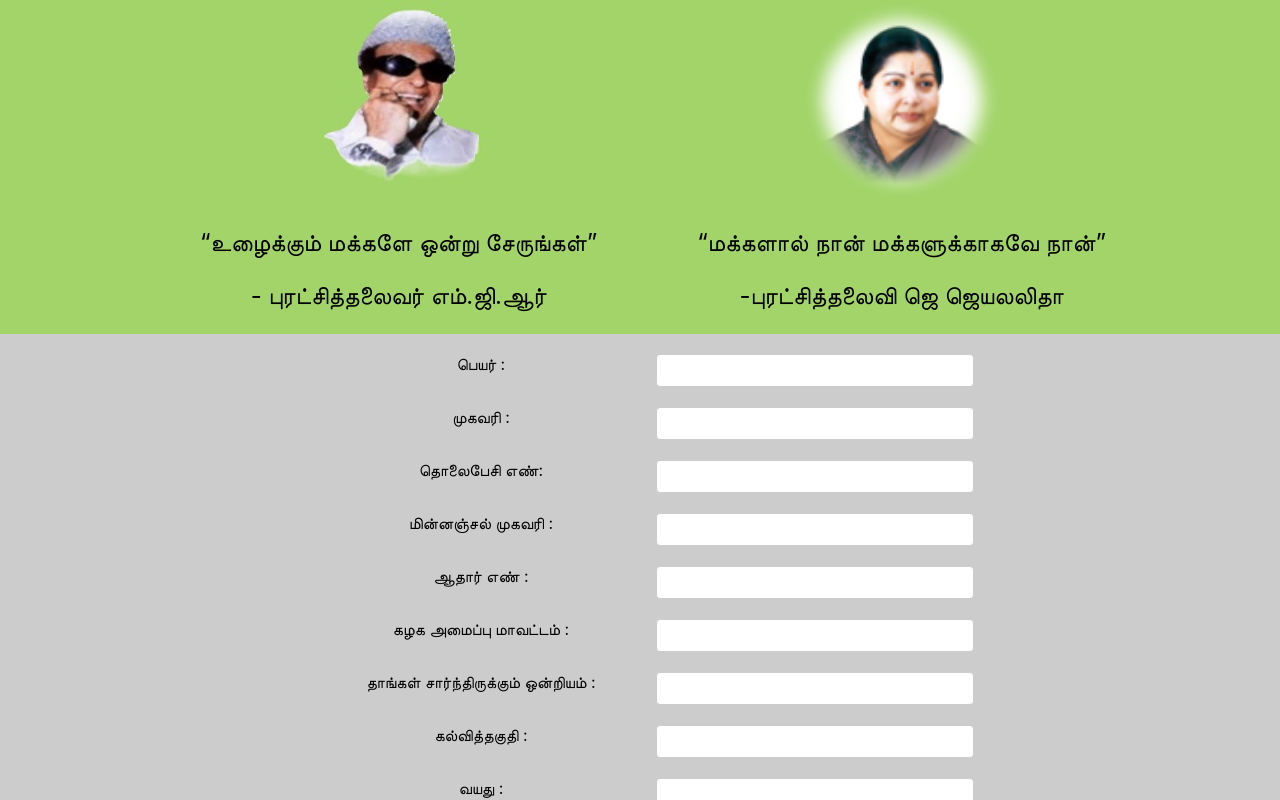
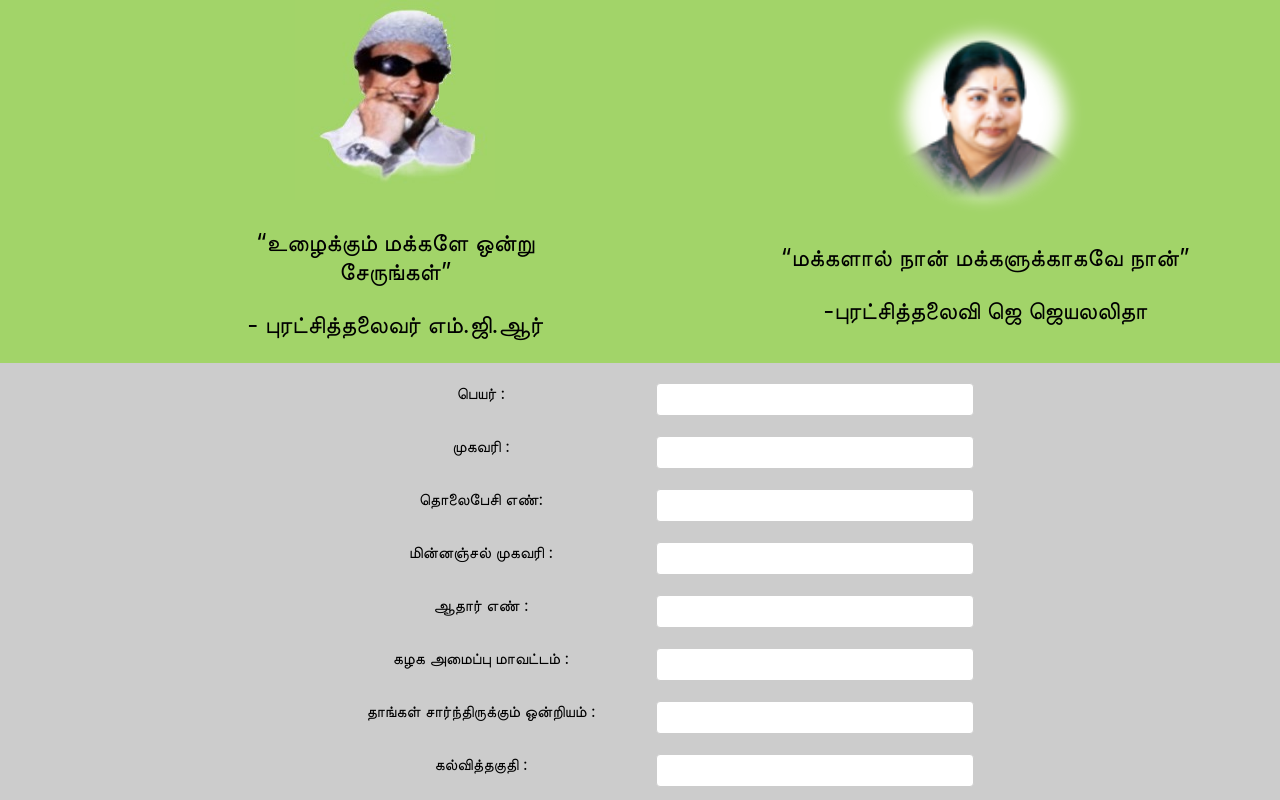
Before and after one commit to Gokul1734/Registration, a React (Create React App) app: page / in a window 1280 px wide. Shown: the top 800 px of the page. Built offline with nearby package versions, Linux system fonts and the light colour scheme.

Commit message:
Update registration.js

```diff
--- a/src/pages/registration.js
+++ b/src/pages/registration.js
@@ -118,9 +118,9 @@ const Registration = () => {
         <p>“உழைக்கும் மக்களே ஒன்று சேருங்கள்”    </p>
         <p>- புரட்சித்தலைவர் எம்.ஜி.ஆர்</p>
         </div>
-        <div>
+        <div style={{width:'600px'}}>
         <img src={jayalalitha} />
-         <p style={{alignItems:'center'}}>  “மக்களால் நான் மக்களுக்காகவே நான்” </p>
+         <p >  “மக்களால் நான் மக்களுக்காகவே நான்” </p>
         <p>-புரட்சித்தலைவி ஜெ ஜெயலலிதா</p>
         </div>
         </div>
```
